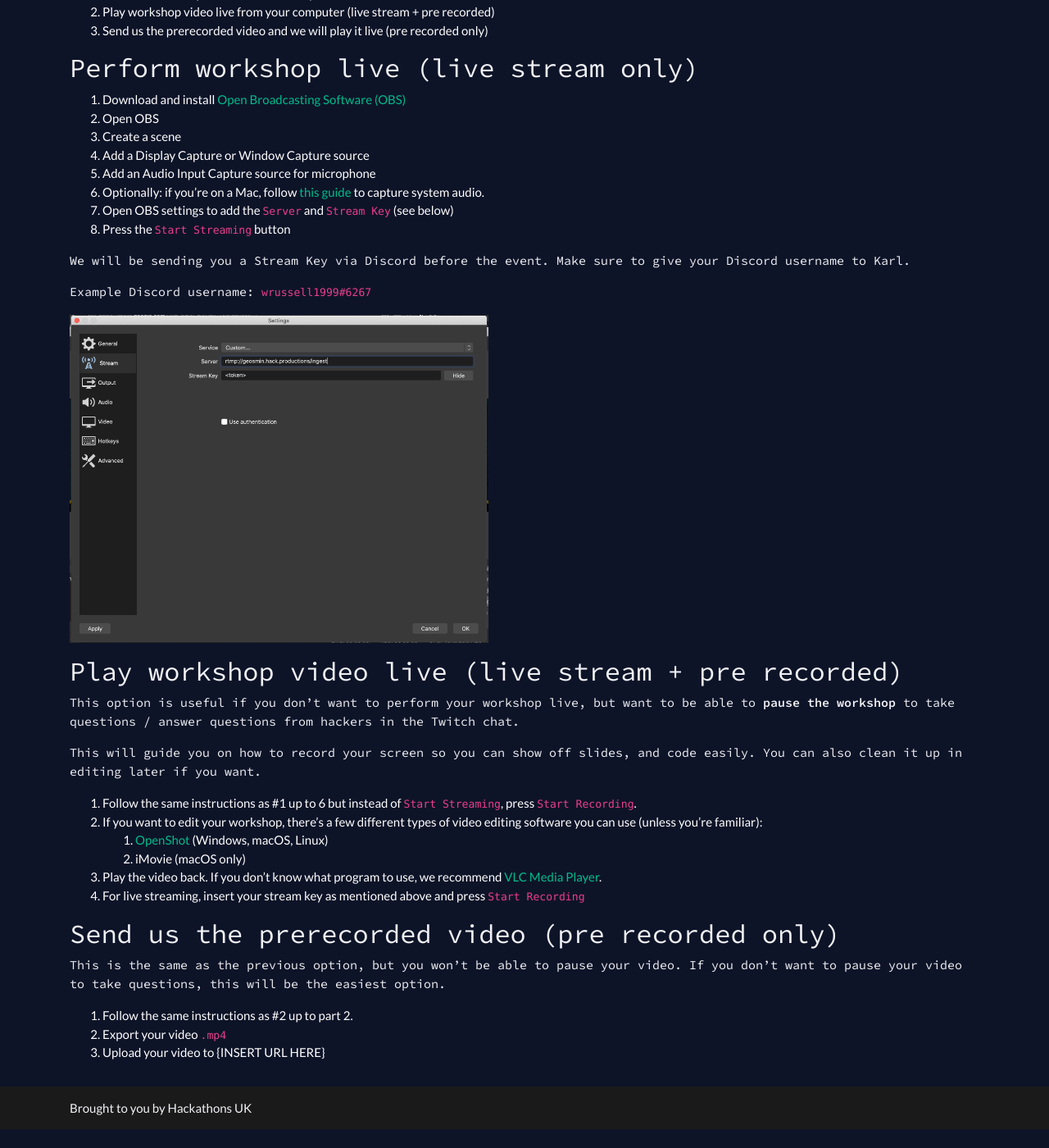
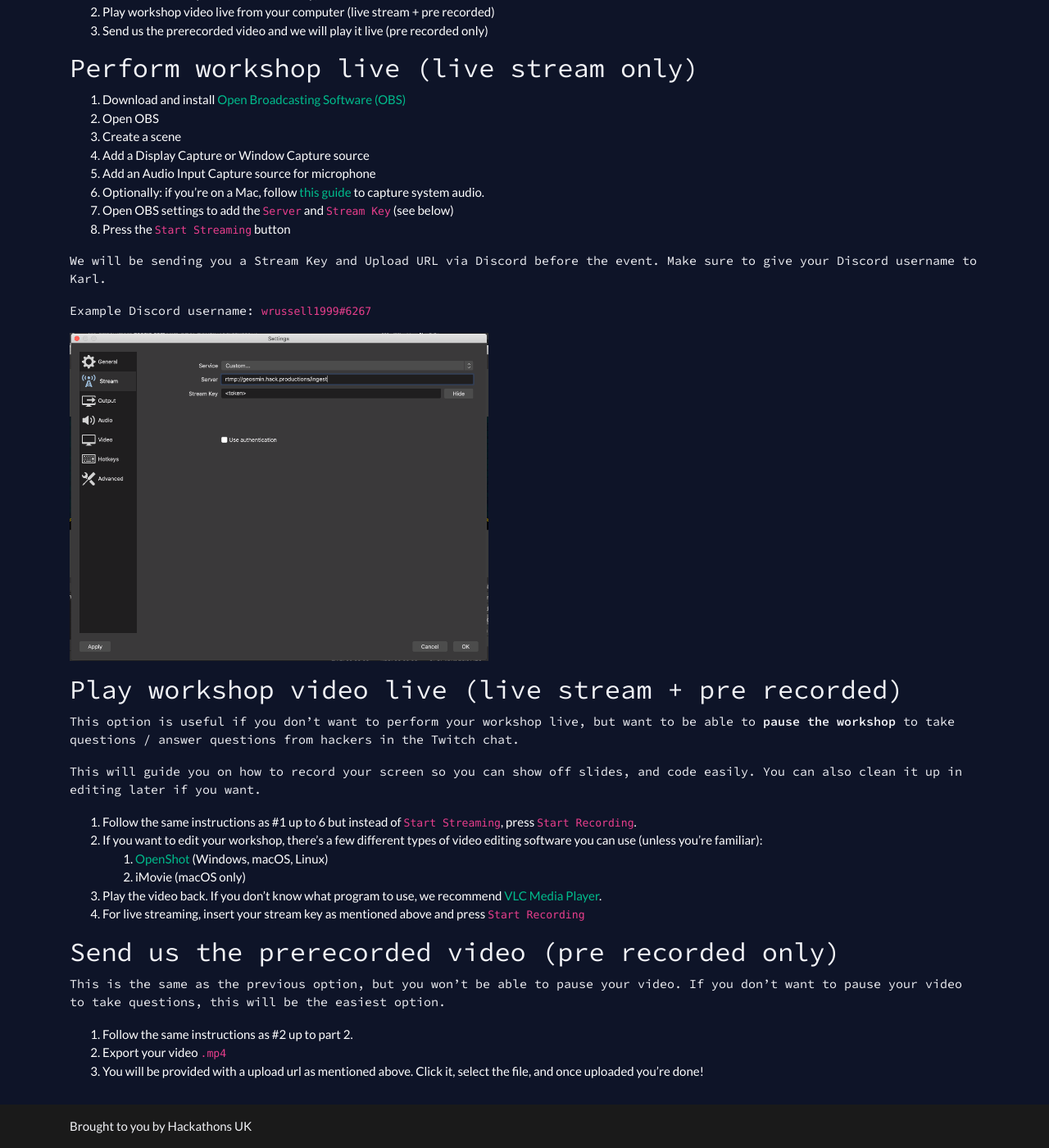
Before and after one commit to HackQuarantine/hq-website, a Jekyll site: the page built from workshops.md, in a window 1280 px wide and 1400 px high, scrolled down 273 px. Shown: the whole window at 82% size. Built offline with Jekyll 4.4.1, drawn with Linux system fonts in a browser that asks for light colours; nearby versions of some CDN libraries; before the commit the page ends 1650 px from its top, so only the background shows below that.

Commit message:
Update workshops.md

```diff
--- a/workshops.md
+++ b/workshops.md
@@ -30,7 +30,7 @@ There's 3 ways to do your workshop. Pick which ever you feel comfortable doing!
 8. Press the `Start Streaming` button
 
 
-We will be sending you a Stream Key via Discord before the event. Make sure to give your Discord username to Karl.
+We will be sending you a Stream Key and Upload URL via Discord before the event. Make sure to give your Discord username to Karl.
 
 Example Discord username: `wrussell1999#6267`
 
@@ -55,4 +55,4 @@ This is the same as the previous option, but you won't be able to pause your vid
 
 1. Follow the same instructions as #2 up to part 2.
 2. Export your video `.mp4`
-3. Upload your video to {INSERT URL HERE}
+3. You will be provided with a upload url as mentioned above. Click it, select the file, and once uploaded you're done!
```
